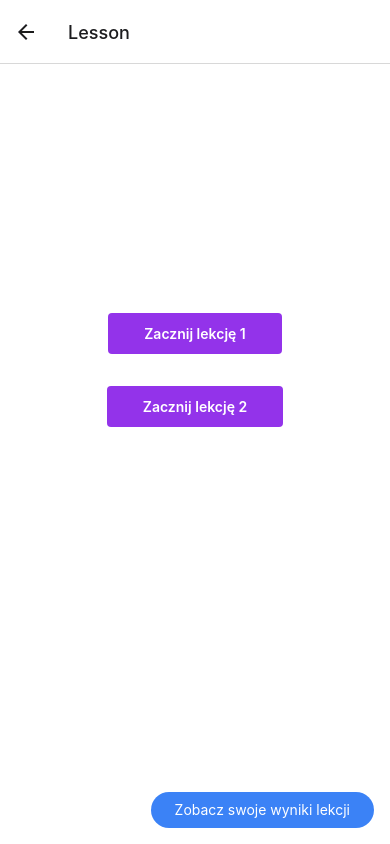
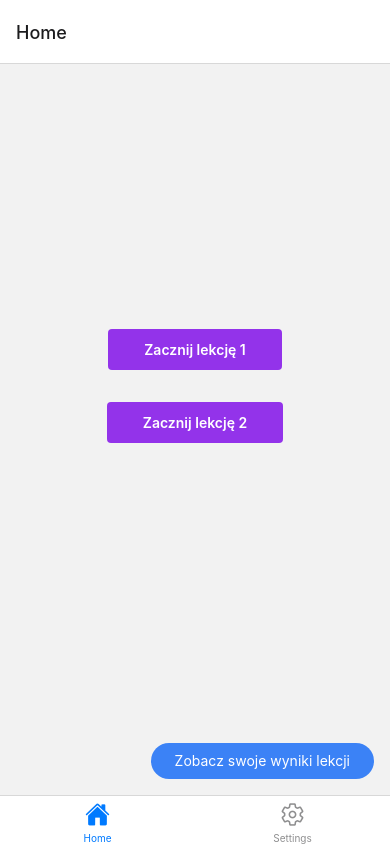
Before and after one commit to Ptrk12/LanguageApp, a React Native app: screen /Lesson in a window 390 px wide. Built offline with nearby package versions, Linux system fonts and the light colour scheme.

Commit message:
added bottom navigation

```diff
--- a/App.js
+++ b/App.js
@@ -1,7 +1,19 @@
 import { StatusBar } from 'expo-status-bar';
-import { StyleSheet, Text, View } from 'react-native';
+import { StyleSheet, View } from 'react-native';
 import AppNavigator from './src/navigation/AppNavigator';
 
 export default function App() {
-  return <AppNavigator />;
+  return (
+    <View style={styles.container}>
+      <StatusBar style="auto" />
+      <AppNavigator />
+    </View>
+  );
 }
+
+const styles = StyleSheet.create({
+  container: {
+    flex: 1,
+    backgroundColor: '#fff',
+  },
+});
--- a/app.json
+++ b/app.json
@@ -3,7 +3,7 @@
     "name": "langapp",
     "slug": "langapp",
     "version": "1.0.0",
-    "orientation": "portrait",
+    "orientation": "default",
     "icon": "./assets/icon.png",
     "userInterfaceStyle": "light",
     "splash": {
@@ -17,6 +17,14 @@
     "ios": {
       "supportsTablet": true
     },
+    "plugins": [
+      [
+        "expo-screen-orientation",
+        {
+          "initialOrientation": "default"
+        }
+      ]
+    ],
     "android": {
       "adaptiveIcon": {
         "foregroundImage": "./assets/adaptive-icon.png",
--- a/src/navigation/AppNavigator.js
+++ b/src/navigation/AppNavigator.js
@@ -1,29 +1,63 @@
-import * as React from "react";
-import { View, Text } from "react-native";
+import * as React from 'react';
 import { NavigationContainer } from "@react-navigation/native";
 import { createNativeStackNavigator } from "@react-navigation/native-stack";
+import { createBottomTabNavigator } from "@react-navigation/bottom-tabs";
+import Ionicons from 'react-native-vector-icons/Ionicons';
+
+// Import screens
 import Instructions from "../screens/Instructions";
 import Questions from "../screens/Questions";
 import Score from "../screens/Score";
 import Lessons from "../screens/Lessons";
 import Splash from "../screens/Splash";
 import Summary from "../screens/Summary";
+import Settings from "../screens/Settings";
 
-const Stack = createNativeStackNavigator();
+const HomeStack = createNativeStackNavigator();
+function HomeStackScreen() {
+  return (
+    <HomeStack.Navigator screenOptions={{ headerShown: false }}>
+      <HomeStack.Screen name="Splash" component={Splash} />
+      <HomeStack.Screen name="Instructions" component={Instructions} />
+      <HomeStack.Screen name="Questions" component={Questions} />
+      <HomeStack.Screen name="Score" component={Score} />
+      <HomeStack.Screen name="Lesson" component={Lessons} />
+      <HomeStack.Screen name="Summary" component={Summary} />
+    </HomeStack.Navigator>
+  );
+}
+
+const SettingsStack = createNativeStackNavigator();
+function SettingsStackScreen() {
+  return (
+    <SettingsStack.Navigator screenOptions={{ headerShown: false }}>
+      <SettingsStack.Screen name="Settings" component={Settings} />
+    </SettingsStack.Navigator>
+  );
+}
+
+const Tab = createBottomTabNavigator();
 
 function AppNavigator() {
   return (
     <NavigationContainer>
-      <Stack.Navigator
-        screenOptions={{ contentStyle: { backgroundColor: "white" } }}
+      <Tab.Navigator
+        initialRouteName="Home"
+        screenOptions={({ route }) => ({
+          tabBarIcon: ({ focused, color, size }) => {
+            let iconName;
+            if (route.name === "Home") {
+              iconName = focused ? 'home' : 'home-outline';
+            } else if (route.name === "Settings") {
+              iconName = focused ? 'settings' : 'settings-outline';
+            }
+            return <Ionicons name={iconName} size={size} color={color} />;
+          },
+        })}
       >
-        <Stack.Screen name="Splash" component={Splash} />
-        <Stack.Screen name="Instructions" component={Instructions} />
-        <Stack.Screen name="Questions" component={Questions} />
-        <Stack.Screen name="Score" component={Score} />
-        <Stack.Screen name="Lesson" component={Lessons} />
-        <Stack.Screen name="Summary" component={Summary} />
-      </Stack.Navigator>
+        <Tab.Screen name="Home" component={HomeStackScreen} />
+        <Tab.Screen name="Settings" component={SettingsStackScreen} />
+      </Tab.Navigator>
     </NavigationContainer>
   );
 }
--- a/src/screens/Instructions.js
+++ b/src/screens/Instructions.js
@@ -1,4 +1,4 @@
-import { Image, Pressable, StyleSheet, Text, View } from "react-native";
+import { Image, Pressable, StyleSheet, Text, View, ScrollView } from "react-native";
 import React from "react";
 import tw from "twrnc";
 
@@ -7,6 +7,7 @@ const Instructions = ({ navigation, route }) => {
 
   return (
     <View style={tw`flex-1 items-center`}>
+      <ScrollView contentContainerStyle={tw`items-center pb-10`}>
       <Image
         source={require("../../assets/images/splash.jpg")}
         style={tw.style(tw`h-3/6 `, { aspectRatio: 1 })}
@@ -29,6 +30,7 @@ const Instructions = ({ navigation, route }) => {
       >
         <Text style={tw`text-white text-lg`}>Start</Text>
       </Pressable>
+      </ScrollView>
     </View>
   );
 };
--- a/src/screens/Lessons.js
+++ b/src/screens/Lessons.js
@@ -13,7 +13,7 @@ const Lessons = ({ navigation }) => {
   }
 
   return (
-    <View style={tw`mt--50 flex-1 items-center justify-center`}>
+    <View style={tw`mt--30 flex-1 items-center justify-center`}>
       {reactQuestionsLessons.map((lesson, index) => (
         <Pressable
           key={index}
--- a/src/screens/Questions.js
+++ b/src/screens/Questions.js
@@ -1,7 +1,8 @@
-import { Pressable, StyleSheet, Text, View } from "react-native";
+import { Pressable, StyleSheet, Text, View, ScrollView } from "react-native";
 import React, { useState } from "react";
 import { reactQuestionsLessons } from "../config/question";
 import * as Progress from "react-native-progress";
+import tw from "twrnc";
 
 const Questions = ({ navigation, route }) => {
   const { lessonNumber } = route.params;
@@ -52,6 +53,7 @@ const Questions = ({ navigation, route }) => {
 
   return (
     <View style={{ marginTop: 24, padding: 16 }}>
+      <ScrollView>
       <View style={{ flexDirection: 'row', flex: 1 }}>
         <Progress.Bar
           progress={progress}
@@ -82,6 +84,7 @@ const Questions = ({ navigation, route }) => {
           {currentQuestionIndex === lesson.length - 1 ? "Finish" : "Next"}
         </Text>
       </Pressable>
+      </ScrollView>
     </View>
   );
 };
--- /dev/null
+++ b/src/screens/Settings.js
@@ -0,0 +1,12 @@
+import * as React from 'react'
+import {View,Text} from "react-native"
+
+export default function Settings({navigation}){
+    return(
+        <View>
+            <Text onPress={()=>navigation.navigate('Splash')}>
+                SETTINGS
+            </Text>
+        </View>
+    );
+}
--- a/src/screens/Splash.js
+++ b/src/screens/Splash.js
@@ -1,10 +1,11 @@
-import { Image, Pressable, StyleSheet, Text, View } from "react-native";
+import { Image, Pressable, ScrollView, StyleSheet, Text, View } from "react-native";
 import React from "react";
 import tw from "twrnc";
 
 const Splash = ({ navigation }) => {
   return (
     <View style={tw`flex-1 items-center`}>
+      <ScrollView contentContainerStyle={tw`items-center pb-10`}>
         <Image
           source={require("../../assets/images/wsei.png")}
           style={tw.style(tw`h-3/6 `, { aspectRatio: 1 })}
@@ -27,6 +28,7 @@ const Splash = ({ navigation }) => {
         >
           <Text style={tw`text-white text-lg`}>Start</Text>
         </Pressable>
+      </ScrollView>
     </View>
   );
 };
```
Also changed, not shown: package.json (+10 -1 lines), 2 other files (tests, documents, lock files or other folders). Lines whose indentation alone changed are shown as unchanged.
